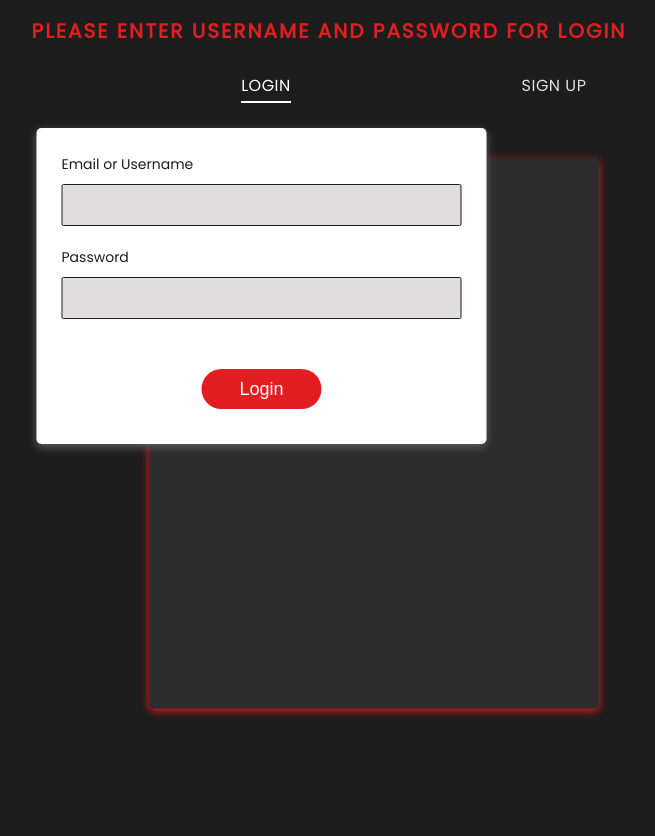
After one commit to Muhammad-Huzzaifa/Game_Store, a Django app: page /auth/ in a window 1280 px wide. The commit adds this page. Shown: the whole page, without its empty margins (311-966 px from the left). Run offline with Django 5.2, Linux system fonts and the light colour scheme.

Commit message:
Frontend completed for login/signup

```diff
--- a/Game_Store/Game_Store/settings.py
+++ b/Game_Store/Game_Store/settings.py
@@ -93,6 +93,7 @@ DATABASES = {
             'driver': os.getenv('DB_DRIVER', 'ODBC Driver 18 for SQL Server'),
             'extra_params': os.getenv('DB_EXTRA_PARAMS', 'Encrypt=yes;TrustServerCertificate=yes;'),
         },
+        'CONN_MAX_AGE': 60,
     }
 }
 
--- a/Game_Store/Game_Store/urls.py
+++ b/Game_Store/Game_Store/urls.py
@@ -15,16 +15,9 @@ Including another URLconf
     2. Add a URL to urlpatterns:  path('blog/', include('blog.urls'))
 """
 from django.contrib import admin
-from django.urls import path, include # Import include
-from django.conf import settings # Import settings
-from django.conf.urls.static import static # Import static
+from django.urls import path, include
 
 urlpatterns = [
     path('admin/', admin.site.urls),
-    path('', include('store.urls')), # Include store app URLs at the root
+    path('', include('store.urls', namespace='store')),
 ]
-
-# Serve static and media files in development
-if settings.DEBUG:
-    urlpatterns += static(settings.STATIC_URL, document_root=settings.STATIC_ROOT)
-    urlpatterns += static(settings.MEDIA_URL, document_root=settings.MEDIA_ROOT)
--- /dev/null
+++ b/Game_Store/store/static/js/auth.js
@@ -0,0 +1,94 @@
+document.addEventListener('DOMContentLoaded', function() {
+    const switchers = [...document.querySelectorAll('.switcher')];
+    const sectionTitle = document.querySelector('.section-title');
+    const errorPopup = document.getElementById('error-popup');
+    const errorMessage = errorPopup?.querySelector('.error-message');
+
+    // Form switching logic
+    switchers.forEach(item => {
+        item.addEventListener('click', function() {
+            switchers.forEach(item => item.parentElement.classList.remove('is-active'));
+            this.parentElement.classList.add('is-active');
+            // Update section title
+            sectionTitle.textContent = this.classList.contains('switcher-signup') ? 'PLEASE ENTER DETAILS FOR SIGNUP' : 'PLEASE ENTER USERNAME AND PASSWORD FOR LOGIN';
+        });
+    });
+
+    // Show error popup
+    function showError(message, duration = 5000) {
+        if (errorPopup && errorMessage) {
+            errorMessage.textContent = message;
+            errorPopup.style.display = 'block';
+            setTimeout(() => {
+                errorPopup.style.display = 'none';
+            }, duration);
+        }
+    }
+
+    // Show Django messages if they exist
+    if (typeof messages !== 'undefined' && messages.length > 0) {
+        messages.forEach(message => showError(message));
+    }
+
+    // Form validation
+    const loginForm = document.getElementById('loginForm');
+    const signupForm = document.getElementById('signupForm');
+
+    loginForm?.addEventListener('submit', function(e) {
+        e.preventDefault();
+        const identifier = document.getElementById('login-identifier').value;
+        const password = document.getElementById('login-password').value;
+
+        if (!identifier || !password) {
+            showError('Please fill in all fields');
+            return;
+        }
+
+        // Submit form if validation passes
+        this.submit();
+    });
+
+    signupForm?.addEventListener('submit', function(e) {
+        e.preventDefault();
+        const firstName = document.getElementById('signup-firstname').value;
+        const lastName = document.getElementById('signup-lastname').value;
+        const username = document.getElementById('signup-username').value;
+        const email = document.getElementById('signup-email').value;
+        const password = document.getElementById('signup-password').value;
+        const confirmPassword = document.getElementById('signup-confirm-password').value;
+
+        // Basic validation
+        if (!firstName || !lastName || !username || !email || !password || !confirmPassword) {
+            showError('Please fill in all fields');
+            return;
+        }
+
+        // Email validation
+        const emailRegex = /^[^\s@]+@[^\s@]+\.[^\s@]+$/;
+        if (!emailRegex.test(email)) {
+            showError('Please enter a valid email address');
+            return;
+        }
+
+        // Username validation (alphanumeric and underscores only)
+        const usernameRegex = /^[a-zA-Z0-9_]+$/;
+        if (!usernameRegex.test(username)) {
+            showError('Username can only contain letters, numbers, and underscores');
+            return;
+        }
+
+        // Password validation
+        if (password.length < 8) {
+            showError('Password must be at least 8 characters long');
+            return;
+        }
+
+        if (password !== confirmPassword) {
+            showError('Passwords do not match');
+            return;
+        }
+
+        // Submit form if validation passes
+        this.submit();
+    });
+});
--- /dev/null
+++ b/Game_Store/store/static/styles/auth.css
@@ -0,0 +1,353 @@
+@font-face {
+    font-family: 'Poppins';
+    src: url('../font/Poppins-Regular.ttf') format('truetype');
+}
+
+*,
+*::before,
+*::after {
+    box-sizing: border-box;
+}
+
+body {
+    margin: 0;
+    font-family: 'Poppins', -apple-system, 'Helvetica Neue', 'Segoe UI', Arial, sans-serif;
+    background: #1d1d1d;
+}
+
+.forms-section {
+    display: flex;
+    flex-direction: column;
+    justify-content: center;
+    align-items: center;
+    min-height: 100vh;
+}
+
+.section-title {
+	margin-top: 20px;
+	font-family: inherit;
+    font-size: 20px;
+    letter-spacing: 2px;
+    color: #e21e21;
+}
+
+.forms {
+    display: flex;
+    align-items: flex-start;
+    margin-top: 30px;
+}
+
+.form-wrapper {
+    animation: hideLayer .3s ease-out forwards;
+}
+
+.form-wrapper.is-active {
+    animation: showLayer .3s ease-in forwards;
+}
+
+@keyframes showLayer {
+    50% {
+        z-index: 1;
+    }
+    100% {
+        z-index: 1;
+    }
+}
+
+@keyframes hideLayer {
+    0% {
+        z-index: 1;
+    }
+    49.999% {
+        z-index: 1;
+    }
+}
+
+.switcher {
+    position: relative;
+    cursor: pointer;
+    display: block;
+    margin-right: auto;
+    margin-left: auto;
+    padding: 0;
+    text-transform: uppercase;
+    font-family: inherit;
+    font-size: 16px;
+    letter-spacing: .5px;
+    color: #e0dede;
+    background-color: transparent;
+    border: none;
+    outline: none;
+    transform: translateX(0);
+    transition: all .3s ease-out;
+}
+
+.form-wrapper.is-active .switcher-login {
+    color: #fff;
+    transform: translateX(162px);
+}
+
+.form-wrapper.is-active .switcher-signup {
+    color: #fff;
+    transform: translateX(-162px);
+}
+
+.underline {
+    position: absolute;
+    bottom: -5px;
+    left: 0;
+    overflow: hidden;
+    pointer-events: none;
+    width: 100%;
+    height: 2px;
+}
+
+.underline::before {
+    content: '';
+    position: absolute;
+    top: 0;
+    left: inherit;
+    display: block;
+    width: inherit;
+    height: inherit;
+    background-color: currentColor;
+    transition: transform .2s ease-out;
+}
+
+.switcher-login .underline::before {
+    transform: translateX(101%);
+}
+
+.switcher-signup .underline::before {
+    transform: translateX(-101%);
+}
+
+.form-wrapper.is-active .underline::before {
+    transform: translateX(0);
+}
+
+.form {
+    overflow: hidden;
+    min-width: 450px;
+    margin-top: 50px;
+    padding: 25px 25px;
+    border-radius: 5px;
+    transform-origin: top;
+    background: #fff;
+}
+
+.form-login {
+    animation: hideLogin .3s ease-out forwards;
+}
+
+.form-wrapper.is-active .form-login {
+    animation: showLogin .3s ease-in forwards;
+}
+
+@keyframes showLogin {
+    0% {
+        background: #2c2c2c;
+        transform: translate(40%, 10px);
+        box-shadow: 0 3px 10px #616161;
+    }
+    50% {
+        transform: translate(0, 0);
+        box-shadow: 0 3px 10px #616161;
+    }
+    100% {
+        background-color: #fff;
+        transform: translate(35%, -20px);
+        box-shadow: 0 3px 10px #616161;
+    }
+}
+
+@keyframes hideLogin {
+    0% {
+        background-color: #fff;
+        transform: translate(35%, -20px);
+        box-shadow: 0 3px 10px #e21e21;
+    }
+    50% {
+        transform: translate(0, 0);
+        box-shadow: 0 3px 10px #e21e21;
+    }
+    100% {
+        background: #2c2c2c;
+        transform: translate(40%, 10px);
+        box-shadow: 0 3px 10px #e21e21;
+    }
+}
+
+.form-signup {
+    animation: hideSignup .3s ease-out forwards;
+}
+
+.form-wrapper.is-active .form-signup {
+    animation: showSignup .3s ease-in forwards;
+}
+
+@keyframes showSignup {
+    0% {
+        background: #2c2c2c;
+        transform: translate(-40%, 10px) scaleY(.8);
+        box-shadow: 0 3px 10px #616161;
+    }
+    50% {
+        transform: translate(0, 0) scaleY(.8);
+        box-shadow: 0 3px 10px #616161;
+    }
+    100% {
+        background-color: #fff;
+        transform: translate(-35%, -20px) scaleY(1);
+        box-shadow: 0 3px 10px #616161;
+    }
+}
+
+@keyframes hideSignup {
+    0% {
+        background-color: #fff;
+        transform: translate(-35%, -20px) scaleY(1);
+        box-shadow: 0 3px 10px #e21e21;
+    }
+    50% {
+        transform: translate(0, 0) scaleY(.8);
+        box-shadow: 0 3px 10px #e21e21;
+    }
+    100% {
+        background: #2c2c2c;
+        transform: translate(-40%, 10px) scaleY(.8);
+        box-shadow: 0 3px 10px #e21e21;
+    }
+}
+
+.form fieldset {
+    position: relative;
+    opacity: 0;
+    margin: 0;
+    padding: 0;
+    border: 0;
+    transition: all .3s ease-out;
+}
+
+.form-login fieldset {
+    transform: translateX(-50%);
+}
+
+.form-signup fieldset {
+    transform: translateX(50%);
+}
+
+.form-wrapper.is-active fieldset {
+    opacity: 1;
+    transform: translateX(0);
+    transition: opacity .4s ease-in, transform .35s ease-in;
+}
+
+.form legend {
+    position: absolute;
+    overflow: hidden;
+    width: 1px;
+    height: 1px;
+    clip: rect(0 0 0 0);
+}
+
+.input-block {
+    margin-bottom: 20px;
+    width: 100%;
+}
+
+.input-block label {
+    font-size: 14px;
+    color: #1d1d1d;
+}
+
+.input-block input {
+    display: block;
+    width: 100%;
+    margin-top: 8px;
+    padding-right: 15px;
+    padding-left: 15px;
+    font-size: 16px;
+    line-height: 40px;
+    color: #000;
+    background: #e0dede;
+    border: 1px solid #1d1d1d;
+    border-radius: 2px;
+}
+
+.form [type='submit'] {
+    opacity: 0;
+    display: block;
+    min-width: 120px;
+    margin: 30px auto 10px;
+    font-size: 18px;
+    line-height: 40px;
+    border-radius: 25px;
+    border: none;
+    transition: all .3s ease-out;
+}
+
+.form-wrapper.is-active .form [type='submit'] {
+    opacity: 1;
+    transform: translateX(0);
+    transition: all .4s ease-in;
+}
+
+.btn-login {
+    color: #fff;
+    background: #e21e21;
+    transform: translateX(-30%);
+}
+
+.btn-signup {
+    color: #fff;
+    background: #e21e21;
+    transform: translateX(30%);
+}
+
+.btn-login:hover {
+	color: #2c2c2c;
+}
+
+.btn-signup:hover {
+	color: #2c2c2c;
+}
+
+.error-popup {
+    display: none;
+    position: fixed;
+    top: 20px;
+    right: 20px;
+    padding: 15px 25px;
+    background-color: #e21e21;
+    color: #fff;
+    border-radius: 5px;
+    z-index: 1000;
+    animation: slideIn 0.5s ease-out;
+}
+
+@keyframes slideIn {
+    from {
+        transform: translateX(100%);
+        opacity: 0;
+    }
+    to {
+        transform: translateX(0);
+        opacity: 1;
+    }
+}
+
+.error-content {
+    display: flex;
+    align-items: center;
+}
+
+.error-message {
+    margin-right: 10px;
+}
+
+/* Adjusting form height for signup */
+.form-signup {
+    max-height: 800px;
+    overflow-y: auto;
+}
--- /dev/null
+++ b/Game_Store/store/templates/store/auth.html
@@ -0,0 +1,105 @@
+<!DOCTYPE html>
+<html lang="en">
+
+<head>
+	<meta charset="UTF-8">
+	<meta name="viewport" content="width=device-width, initial-scale=1.0">
+	<title>Authentication</title>
+	{% load static %}
+	<link rel="stylesheet" type="text/css" href="{% static 'styles/main_styles.css' %}">
+	<link rel="stylesheet" href="{% static 'styles/auth.css' %}">
+</head>
+
+<body>
+	<div class="loader-flex-fix">
+		<div class="loader-wrapper">
+			<div class="loader"></div>
+		</div>
+	</div>
+	<section class="forms-section">
+		<h1 class="section-title">PLEASE ENTER USERNAME AND PASSWORD FOR LOGIN</h1>
+		<div class="forms">
+			<div class="form-wrapper is-active">
+				<button type="button" class="switcher switcher-login">
+					Login
+					<span class="underline"></span>
+				</button>
+				<form class="form form-login" method="POST" action="{% url 'store:auth' %}" id="loginForm">
+					{% csrf_token %}
+					<fieldset>
+						<legend>Please enter your email/username and password for login.</legend>
+						<div class="input-block">
+							<label for="login-identifier">Email or Username</label>
+							<input id="login-identifier" name="login_identifier" type="text" required>
+						</div>
+						<div class="input-block">
+							<label for="login-password">Password</label>
+							<input id="login-password" name="password" type="password" required>
+						</div>
+					</fieldset>
+					<button type="submit" class="btn-login">Login</button>
+				</form>
+			</div>
+			<div class="form-wrapper">
+				<button type="button" class="switcher switcher-signup">
+					Sign Up
+					<span class="underline"></span>
+				</button>
+				<form class="form form-signup" method="POST" action="{% url 'store:auth' %}" id="signupForm">
+					{% csrf_token %}
+					<fieldset>
+						<legend>Please enter your details for sign up.</legend>
+						<div class="input-block">
+							<label for="signup-firstname">First Name</label>
+							<input id="signup-firstname" name="first_name" type="text" required>
+						</div>
+						<div class="input-block">
+							<label for="signup-lastname">Last Name</label>
+							<input id="signup-lastname" name="last_name" type="text" required>
+						</div>
+						<div class="input-block">
+							<label for="signup-username">Username</label>
+							<input id="signup-username" name="username" type="text" required>
+						</div>
+						<div class="input-block">
+							<label for="signup-email">Email</label>
+							<input id="signup-email" name="email" type="email" required>
+						</div>
+						<div class="input-block">
+							<label for="signup-password">Password</label>
+							<input id="signup-password" name="password" type="password" required>
+						</div>
+						<div class="input-block">
+							<label for="signup-confirm-password">Confirm Password</label>
+							<input id="signup-confirm-password" name="confirm_password" type="password" required>
+						</div>
+					</fieldset>
+					<button type="submit" class="btn-signup">Sign Up</button>
+				</form>
+			</div>
+		</div>
+	</section>
+
+	<div id="error-popup" class="error-popup">
+		<div class="error-content">
+			<span class="error-message"></span>
+		</div>
+	</div>
+
+	{% if messages %}
+	<script>
+		const messages = [
+			{% for message in messages %}
+				"{{ message }}",
+			{% endfor %}
+		];
+	</script>
+	{% endif %}
+
+	<script src="https://code.jquery.com/jquery-3.5.1.min.js" integrity="sha256-9/aliU8dGd2tb6OSsuzixeV4y/faTqgFtohetphbbj0=" crossorigin="anonymous"></script>
+	<script type="text/javascript" src="{% static 'js/custom.js' %}"></script>
+
+	<script src="{% static 'js/auth.js' %}"></script>
+</body>
+
+</html>
--- a/Game_Store/store/templates/store/index.html
+++ b/Game_Store/store/templates/store/index.html
@@ -60,7 +60,7 @@
 							</ul>
 							<ul class="navbar_user">
 								<li class="login">
-									<a href="{% url 'store:login_signup' %}"><i class="fa fa-user fa-2x" aria-hidden="true"></i></a>
+									<a href="{% url 'store:auth' %}"><i class="fa fa-user fa-2x" aria-hidden="true"></i></a>
 								</li>
 
 								<li class="checkout">
--- a/Game_Store/store/urls.py
+++ b/Game_Store/store/urls.py
@@ -1,14 +1,14 @@
 from django.urls import path
 from . import views
 
-app_name = 'store' # Optional: Define an application namespace
+app_name = 'store'
 
 urlpatterns = [
-    path('', views.index, name='index'), # Root URL for the app
+    path('', views.index, name='index'),
+    path('auth/', views.auth, name='auth'),
     path('author/', views.author, name='author'),
     path('cart/', views.cart, name='cart'),
     path('contact/', views.contact, name='contact'),
     path('shop/', views.shop, name='shop'),
-    path('single/', views.single, name='single'), # Basic single page URL
-    path('login_signup/', views.login_signup, name='login_signup'),
+    path('single/', views.single, name='single'),
 ]
--- a/Game_Store/store/views.py
+++ b/Game_Store/store/views.py
@@ -1,6 +1,11 @@
 from django.shortcuts import render
 
 # Create your views here.
+def auth(request):
+    """Renders the auth page."""
+    # Note: This might need modification later if you want to display
+    # details for a specific game based on a URL parameter.
+    return render(request, 'store/auth.html')
 
 def index(request):
     """Renders the index.html page."""
@@ -22,18 +27,8 @@ def shop(request):
     """Renders the shop.html page."""
     return render(request, 'store/shop.html')
 
-
-
-
 def single(request):
     """Renders the single.html page."""
     # Note: This might need modification later if you want to display
     # details for a specific game based on a URL parameter.
     return render(request, 'store/single.html')
-
-
-def login_signup(request):
-    """Renders the Login/signup page."""
-    # Note: This might need modification later if you want to display
-    # details for a specific game based on a URL parameter.
-    return render(request, 'store/login_signup.html')
```
Also changed, not shown: Game_Store/store/static/styles/login_signup.css (deleted, +0 -90 lines), Game_Store/store/templates/store/login_signup.html (deleted, +0 -36 lines), information.txt (line endings or trailing spaces), mssql.sql (line endings or trailing spaces), requirements.txt (line endings or trailing spaces).
